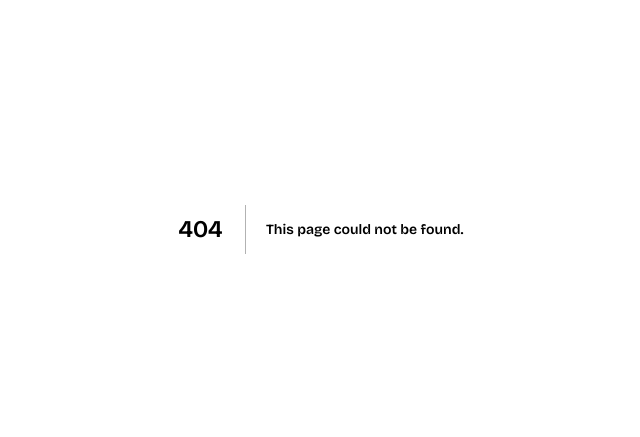
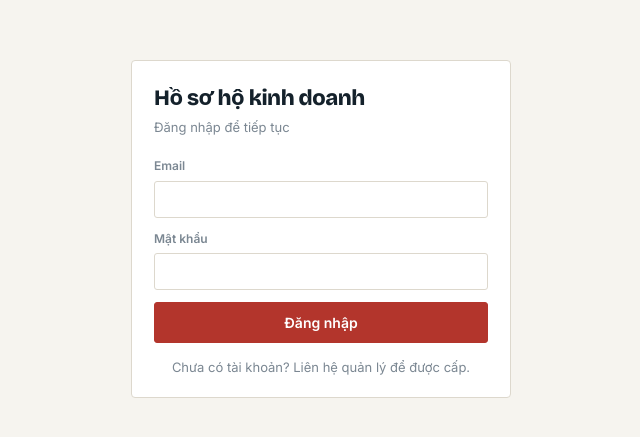
Before and after one commit to manhtai175485-hub/HKD_APP, a Next.js app: page /login in a window 1280 px wide. Before the commit this address had no page. Shown: the part 171-608 px from the top of the page, without its empty margins (319-959 px from the left). Built offline with nearby package versions, Linux system fonts and the light colour scheme; no server answers.

Commit message:
Add files via upload

```diff
--- /dev/null
+++ b/app/login/page.js
@@ -0,0 +1,51 @@
+"use client";
+import { useState } from "react";
+import { useRouter } from "next/navigation";
+import { createClient } from "@/lib/supabaseClient";
+
+export default function TrangDangNhap() {
+  const router = useRouter();
+  const supabase = createClient();
+  const [email, setEmail] = useState("");
+  const [matKhau, setMatKhau] = useState("");
+  const [loi, setLoi] = useState("");
+  const [dangChay, setDangChay] = useState(false);
+
+  async function guiForm(e) {
+    e.preventDefault();
+    setLoi("");
+    setDangChay(true);
+    const { error } = await supabase.auth.signInWithPassword({ email, password: matKhau });
+    setDangChay(false);
+    if (error) { setLoi("Email hoặc mật khẩu chưa đúng."); return; }
+    router.push("/hkd");
+    router.refresh();
+  }
+
+  return (
+    <div style={{ minHeight: "100vh", display: "flex", alignItems: "center", justifyContent: "center", padding: 24 }}>
+      <form onSubmit={guiForm} className="the" style={{ width: 380, margin: 0 }}>
+        <h1 style={{ fontSize: 22, marginBottom: 2 }}>Hồ sơ hộ kinh doanh</h1>
+        <p className="phu" style={{ marginBottom: 20 }}>Đăng nhập để tiếp tục</p>
+
+        <div className="o">
+          <label>Email</label>
+          <input type="email" required value={email} onChange={(e) => setEmail(e.target.value)} />
+        </div>
+        <div className="o">
+          <label>Mật khẩu</label>
+          <input type="password" required value={matKhau} onChange={(e) => setMatKhau(e.target.value)} />
+        </div>
+
+        {loi && <div className="bao loi" style={{ marginBottom: 12 }}>{loi}</div>}
+
+        <button type="submit" className="nut" disabled={dangChay} style={{ width: "100%" }}>
+          {dangChay ? "Đang đăng nhập…" : "Đăng nhập"}
+        </button>
+        <p className="phu" style={{ marginTop: 14, textAlign: "center" }}>
+          Chưa có tài khoản? Liên hệ quản lý để được cấp.
+        </p>
+      </form>
+    </div>
+  );
+}
```
